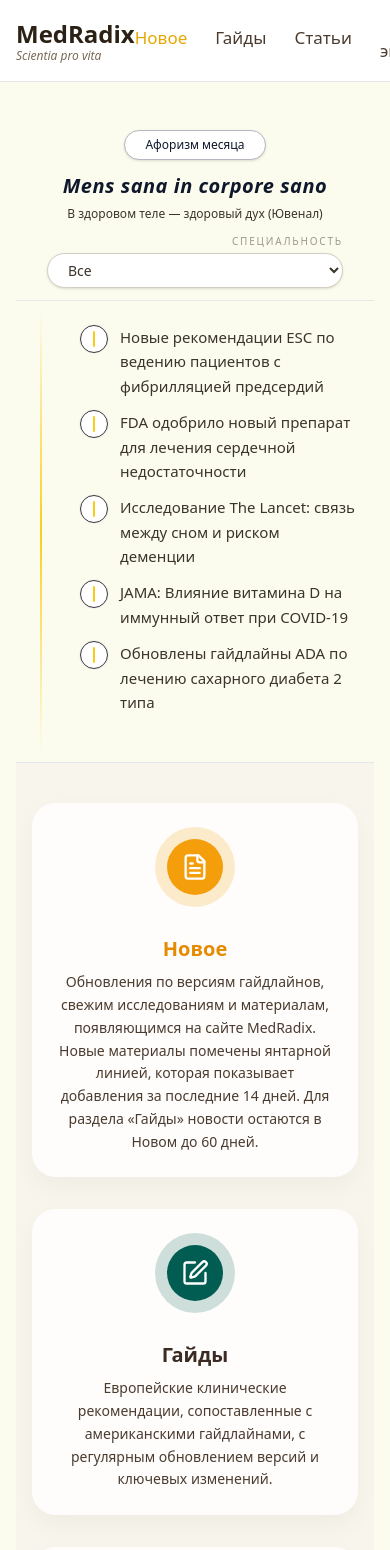
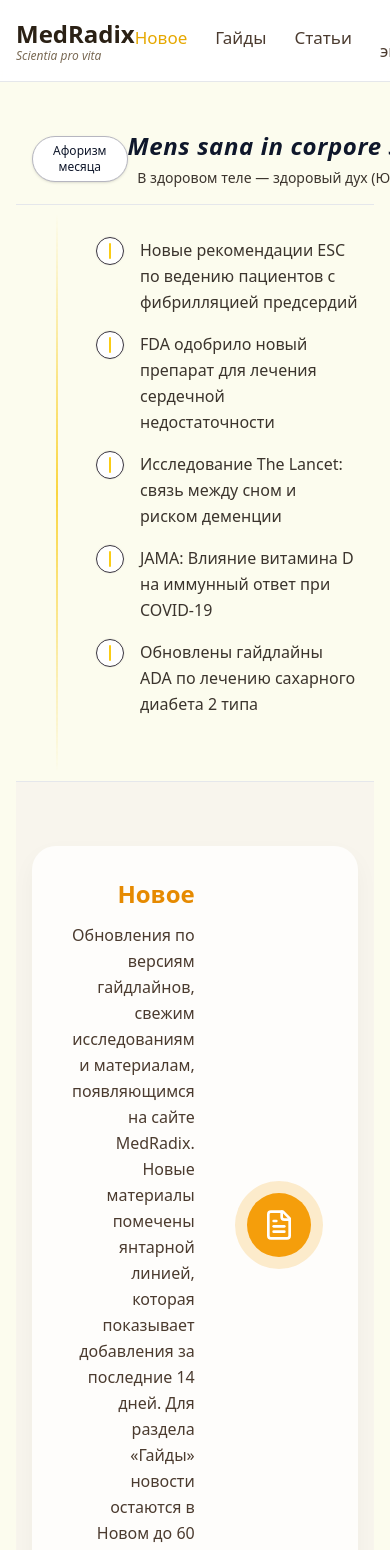
Before and after one commit to NMaryko/MedRadix, a Next.js app: page / in a window 390 px wide. Shown: the top 1550 px of the page. Built offline with nearby package versions, Linux system fonts and the light colour scheme.

Commit message:
Update page.tsx

```diff
--- a/app/page.tsx
+++ b/app/page.tsx
@@ -5,7 +5,7 @@ import {
   FileText,
   BookOpen,
   PenSquare,
-  Mic,
+  Mic2,
   GraduationCap,
   Calculator,
   Pill,
@@ -160,11 +160,11 @@ function getSectionIcon(id: SectionId) {
     case 'news':
       return FileText;
     case 'guides':
-      return PenSquare;
+      return PenSquare;      // Гайды
     case 'articles':
-      return BookOpen;
+      return BookOpen;       // Статьи
     case 'experts':
-      return Mic;
+      return Mic2;           // Голос эксперта
     case 'courses':
       return GraduationCap;
     case 'calculators':
@@ -189,30 +189,30 @@ export default function HomePage() {
     <main className="bg-[#fcfcee] min-h-screen">
       {/* --- КОМПАКТНЫЙ БЛОК АФОРИЗМА СВЕРХУ --- */}
       <section className="border-b border-gray-200">
-        <div className="max-w-[1360px] mx-auto px-4 pt-4 pb-3 md:pb-4">
-          {/* на мобиле всё в колонку, на десктопе — три колонки */}
-          <div className="flex flex-col items-center gap-3 md:flex-row md:items-center md:gap-0">
+        <div className="max-w-[1360px] mx-auto px-4 pt-4 pb-4">
+          {/* три колонки: чип слева, афоризм по центру, фильтр справа */}
+          <div className="flex items-center">
             {/* Левая колонка: чип */}
-            <div className="w-full flex justify-center md:flex-1 md:justify-start">
+            <div className="flex-1 flex justify-start">
               <button className="px-5 py-1.5 text-xs font-medium rounded-full border border-[#b6b6c0] bg-white shadow-sm">
                 Афоризм месяца
               </button>
             </div>
 
             {/* Центральная колонка: афоризм по центру */}
-            <div className="flex-shrink-0 text-center px-4">
-              <h2 className="text-xl sm:text-2xl md:text-3xl font-semibold italic tracking-wide">
+            <div className="flex-shrink-0 text-center">
+              <h2 className="text-2xl md:text-3xl font-semibold italic tracking-wide">
                 Mens sana in corpore sano
               </h2>
-              <p className="mt-1.5 text-xs sm:text-sm text-[#3b342d]">
+              <p className="mt-1.5 text-sm text-[#3b342d]">
                 В здоровом теле — здоровый дух (Ювенал)
               </p>
             </div>
 
             {/* Правая колонка: фильтр специальности */}
-            <div className="w-full flex justify-center md:flex-1 md:justify-end">
+            <div className="flex-1 flex justify-end">
               <div className="flex flex-col items-end gap-1">
-                <span className="text-[10px] sm:text-[11px] uppercase tracking-[0.18em] text-[#9c978f]">
+                <span className="text-[11px] uppercase tracking-[0.18em] text-[#9c978f]">
                   Специальность
                 </span>
                 <select
@@ -233,18 +233,15 @@ export default function HomePage() {
       </section>
 
       {/* --- СПИСОК НОВОСТЕЙ С МОЛНИЕЙ СЛЕВА --- */}
-      <section className="relative max-w-[1360px] mx-auto px-4 pt-6 md:pt-8 pb-12 md:pb-16">
+      <section className="relative max-w-[1360px] mx-auto px-4 pt-8 pb-16">
         {/* Жёлтая линия от нижней до верхней новости */}
-        <div className="absolute left-6 sm:left-10 top-2 bottom-2 flex items-stretch pointer-events-none">
+        <div className="absolute left-10 top-2 bottom-2 flex items-stretch pointer-events-none">
           <div className="w-[2px] bg-gradient-to-b from-[#facc15]/0 via-[#facc15] to-[#facc15]/0 animate-pulse" />
         </div>
 
-        <ul className="space-y-3 sm:space-y-4 pl-12 sm:pl-16">
+        <ul className="space-y-4 pl-16">
           {filteredNews.map((item) => (
-            <li
-              key={item.id}
-              className="flex items-start gap-3 sm:gap-4"
-            >
+            <li key={item.id} className="flex items-start gap-4">
               {/* Иконка-кружок */}
               <div className="flex h-7 w-7 flex-none items-center justify-center rounded-full border border-[#3b3640] bg-white shadow-[0_0_0_1px_rgba(0,0,0,0.03)]">
                 <span className="h-4 w-[2px] bg-[#facc15] rounded-full" />
@@ -253,7 +250,7 @@ export default function HomePage() {
               {/* Кликабельная новость */}
               <a
                 href={item.href}
-                className="text-[15px] sm:text-[16px] md:text-[17px] leading-relaxed text-[#3b342d] hover:text-[#015d52] transition-colors"
+                className="text-[16px] md:text-[17px] leading-relaxed text-[#3b342d] hover:text-[#015d52] transition-colors"
               >
                 {item.title}
               </a>
@@ -264,17 +261,17 @@ export default function HomePage() {
 
       {/* --- ШАХМАТКА РАЗДЕЛОВ --- */}
       <section className="border-t border-gray-200 bg-[#f8f4ee]/80">
-        <div className="max-w-[1360px] mx-auto px-4 py-10 md:py-16 space-y-8 md:space-y-10">
+        <div className="max-w-[1360px] mx-auto px-4 py-16 space-y-10">
           {SECTIONS.map((section, index) => {
             const Icon = getSectionIcon(section.id);
             const isOdd = (index + 1) % 2 === 1; // 1,3,5... — нечётные
+            const isNews = section.id === 'news';
+
             const textColorTitle =
               section.id === 'news' ? 'text-[#e68a00]' : 'text-[#3b2b22]';
 
-            const haloBase =
-              section.id === 'news' ? 'bg-[#f59e0b33]' : 'bg-[#015d5230]';
-            const circleBase =
-              section.id === 'news' ? 'bg-[#f59e0b]' : 'bg-[#015d52]';
+            const haloBase = isNews ? 'bg-[#f59e0b33]' : 'bg-[#015d5230]';
+            const circleBase = isNews ? 'bg-[#f59e0b]' : 'bg-[#015d52]';
 
             return (
               <a
@@ -283,58 +280,58 @@ export default function HomePage() {
                 className="block group"
               >
                 <div
-                  className={`flex flex-col md:flex-row md:items-center gap-5 md:gap-10 rounded-3xl bg-white/80 px-6 py-6 md:px-10 md:py-8 shadow-[0_10px_25px_rgba(0,0,0,0.04)] transition-all duration-300 group-hover:shadow-[0_16px_40px_rgba(0,0,0,0.12)] group-hover:-translate-y-0.5`}
+                  className={`flex items-center gap-10 rounded-3xl bg-white/80 px-10 py-8 shadow-[0_10px_25px_rgba(0,0,0,0.04)] transition-all duration-300 group-hover:shadow-[0_16px_40px_rgba(0,0,0,0.12)] group-hover:-translate-y-0.5`}
                 >
                   {isOdd ? (
                     <>
-                      {/* Иконка сверху на мобиле, справа на десктопе */}
-                      <div className="flex-none flex justify-center md:justify-end mb-2 md:mb-0">
+                      {/* Текст справа */}
+                      <div className="flex-1 text-right">
+                        <h3
+                          className={`${textColorTitle} text-2xl md:text-3xl font-semibold mb-3`}
+                        >
+                          {section.title}
+                        </h3>
+                        <p className="text-base md:text-lg leading-relaxed text-[#4b3b2f] max-w-xl ml-auto">
+                          {section.description}
+                        </p>
+                      </div>
+
+                      {/* Иконка справа */}
+                      <div className="flex-none flex justify-end">
                         <div
                           className={`relative rounded-full p-3 ${haloBase} transition-all duration-300 group-hover:scale-110 group-hover:bg-opacity-70`}
                         >
                           <div
-                            className={`flex h-14 w-14 md:h-16 md:w-16 items-center justify-center rounded-full ${circleBase} text-white`}
+                            className={`flex h-16 w-16 items-center justify-center rounded-full ${circleBase} text-white`}
                           >
-                            <Icon className="h-7 w-7 md:h-8 md:w-8" />
+                            <Icon className="h-8 w-8" />
+                          </div>
+                        </div>
+                      </div>
+                    </>
+                  ) : (
+                    <>
+                      {/* Иконка слева */}
+                      <div className="flex-none flex justify-start">
+                        <div
+                          className={`relative rounded-full p-3 ${haloBase} transition-all duration-300 group-hover:scale-110 group-hover:bg-opacity-70`}
+                        >
+                          <div
+                            className={`flex h-16 w-16 items-center justify-center rounded-full ${circleBase} text-white`}
+                          >
+                            <Icon className="h-8 w-8" />
                           </div>
                         </div>
                       </div>
 
-                      {/* Текст: по центру на мобиле, вправо на десктопе */}
-                      <div className="flex-1 text-center md:text-right">
+                      {/* Текст слева */}
+                      <div className="flex-1 text-left">
                         <h3
-                          className={`${textColorTitle} text-xl sm:text-2xl md:text-3xl font-semibold mb-2 sm:mb-3`}
+                          className={`${textColorTitle} text-2xl md:text-3xl font-semibold mb-3`}
                         >
                           {section.title}
                         </h3>
-                        <p className="text-sm sm:text-base md:text-lg leading-relaxed text-[#4b3b2f] max-w-xl md:ml-auto mx-auto">
-                          {section.description}
-                        </p>
-                      </div>
-                    </>
-                  ) : (
-                    <>
-                      {/* Иконка сверху на мобиле, слева на десктопе */}
-                      <div className="flex-none flex justify-center md:justify-start mb-2 md:mb-0">
-                        <div
-                          className={`relative rounded-full p-3 ${haloBase} transition-all duration-300 group-hover:scale-110 group-hover:bg-opacity-70`}
-                        >
-                          <div
-                            className={`flex h-14 w-14 md:h-16 md:w-16 items-center justify-center rounded-full ${circleBase} text-white`}
-                          >
-                            <Icon className="h-7 w-7 md:h-8 md:w-8" />
-                          </div>
-                        </div>
-                      </div>
-
-                      {/* Текст: по центру на мобиле, влево на десктопе */}
-                      <div className="flex-1 text-center md:text-left">
-                        <h3
-                          className={`${textColorTitle} text-xl sm:text-2xl md:text-3xl font-semibold mb-2 sm:mb-3`}
-                        >
-                          {section.title}
-                        </h3>
-                        <p className="text-sm sm:text-base md:text-lg leading-relaxed text-[#4b3b2f] max-w-xl md:mr-auto mx-auto">
+                        <p className="text-base md:text-lg leading-relaxed text-[#4b3b2f] max-w-xl mr-auto">
                           {section.description}
                         </p>
                       </div>
@@ -349,8 +346,8 @@ export default function HomePage() {
 
       {/* --- CTA НИЖЕ --- */}
       <section className="border-t border-gray-200">
-        <div className="max-w-[1360px] mx-auto px-4 py-10 md:py-16 text-center">
-          <button className="inline-flex items-center justify-center rounded-full bg-[#015d52] px-8 md:px-10 py-3 text-base md:text-lg font-semibold text-white shadow-md hover:bg-[#01463d] hover:shadow-lg transition-colors">
+        <div className="max-w-[1360px] mx-auto px-4 py-16 text-center">
+          <button className="inline-flex items-center justify-center rounded-full bg-[#015d52] px-10 py-3 text-base md:text-lg font-semibold text-white shadow-md hover:bg-[#01463d] hover:shadow-lg transition-colors">
             Получить полный доступ MedRadix
           </button>
           <p className="mt-4 text-sm md:text-base text-[#4b3b2f]">
```
